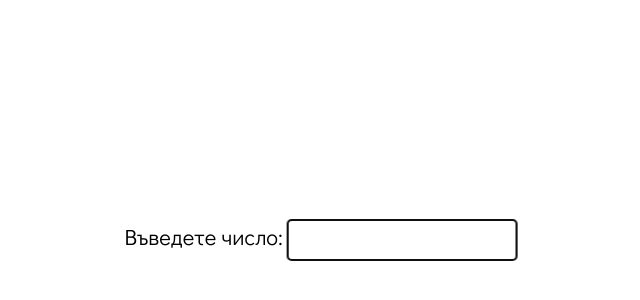
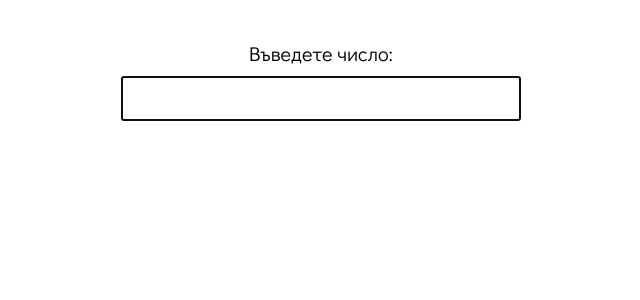
Before and after one commit to vidul-nikolaev-petrov/nums2wordsBG, a plain HTML site: page index.html in a window 1280 px wide. Shown: the whole page, without its empty margins (319-959 px from the left). Drawn offline with Linux system fonts and the light colour scheme.

Commit message:
html fixes

```diff
--- a/index.html
+++ b/index.html
@@ -10,33 +10,37 @@
                 display: flex;
                 flex-direction: column;
                 align-items: center;
-                justify-content: center;
+                justify-content: flex-start;
                 height: 100vh;
+                margin: 0;
+                padding: 0;
+                margin-top: 40px;
                 font-family: "Didact Gothic";
             }
 
             #container {
-                position: fixed;
-                top: 30%;
-                left: 50%;
-                transform: translate(-50%, -50%);
+                width: 100%;
+                max-width: 400px;
                 text-align: center;
             }
 
             #label {
-                font-size: 22px;
+                display: block;
+                font-size: 20px;
                 margin-bottom: 10px;
             }
 
-            #input {
+            #input,
+            #output {
+                display: block;
+                font-size: 18px;
                 padding: 10px;
-                font-size: 16px;
-                border: 2px solid gray;
-                border-radius: 4px;
+                width: 100%;
+                box-sizing: border-box;
+                margin-bottom: 20px;
             }
 
             #output {
-                margin-top: 0px;
                 font-size: 24px;
                 text-align: center;
             }
```
